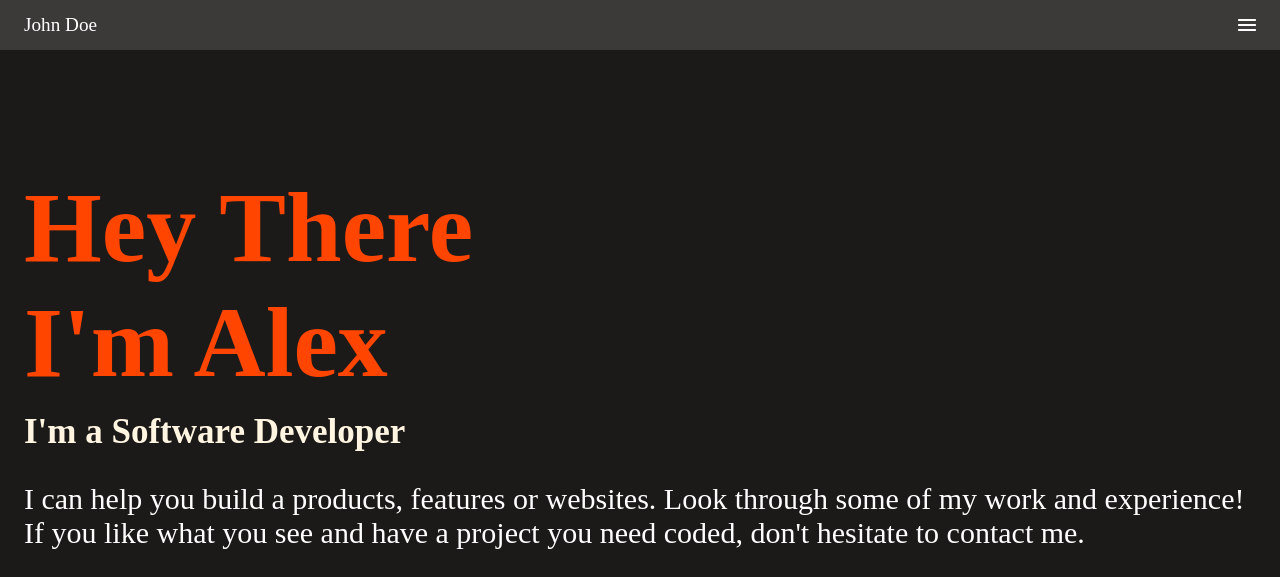
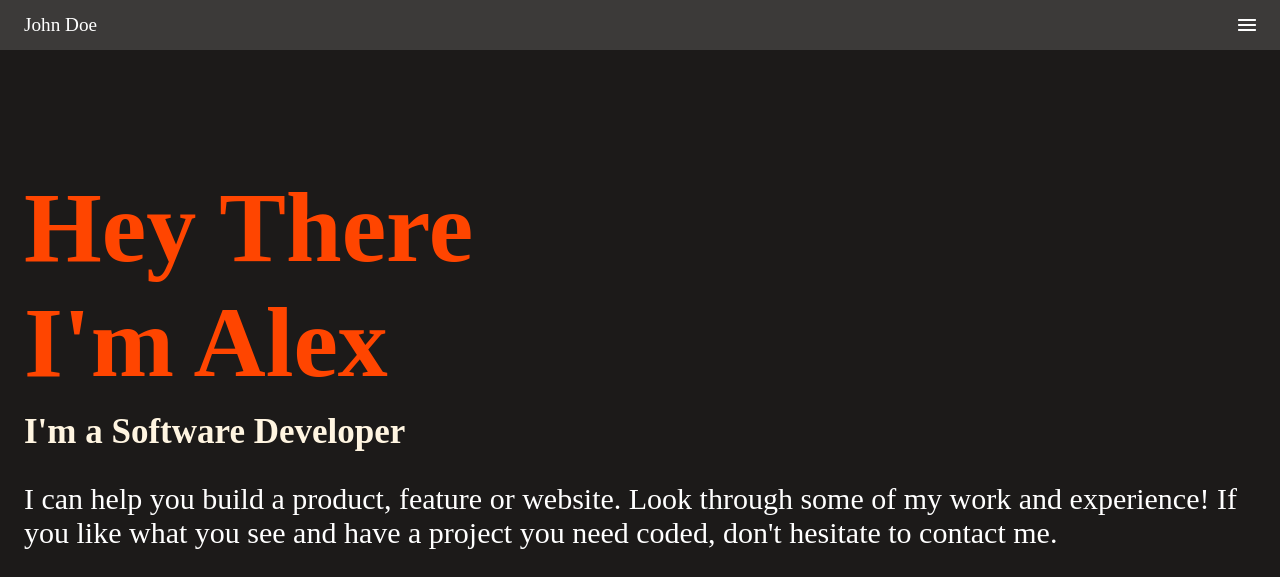
Before and after one commit to Kingstalux/Project-Portfolio-Mobile-Version-Skeletun, a website: page index.html in a window 1280 px wide. Shown: the top 577 px of the page. Drawn offline with Linux system fonts and the light colour scheme.

Commit message:
Edit index

```diff
--- a/index.html
+++ b/index.html
@@ -19,7 +19,7 @@
       <div class="container">
         <h1>Hey There<br>I'm Alex</h1>
         <h2>I'm a Software Developer</h2>
-        <p>I can help you build a products, features or websites. Look through some of my work and experience! If you like what you see and have a project you need coded, don't hesitate to contact me.</p>
+        <p>I can help you build a product, feature or website. Look through some of my work and experience! If you like what you see and have a project you need coded, don't hesitate to contact me.</p>
       </div>
       <div class="icons">
         <img src="cat.png" alt="github icon">
```
